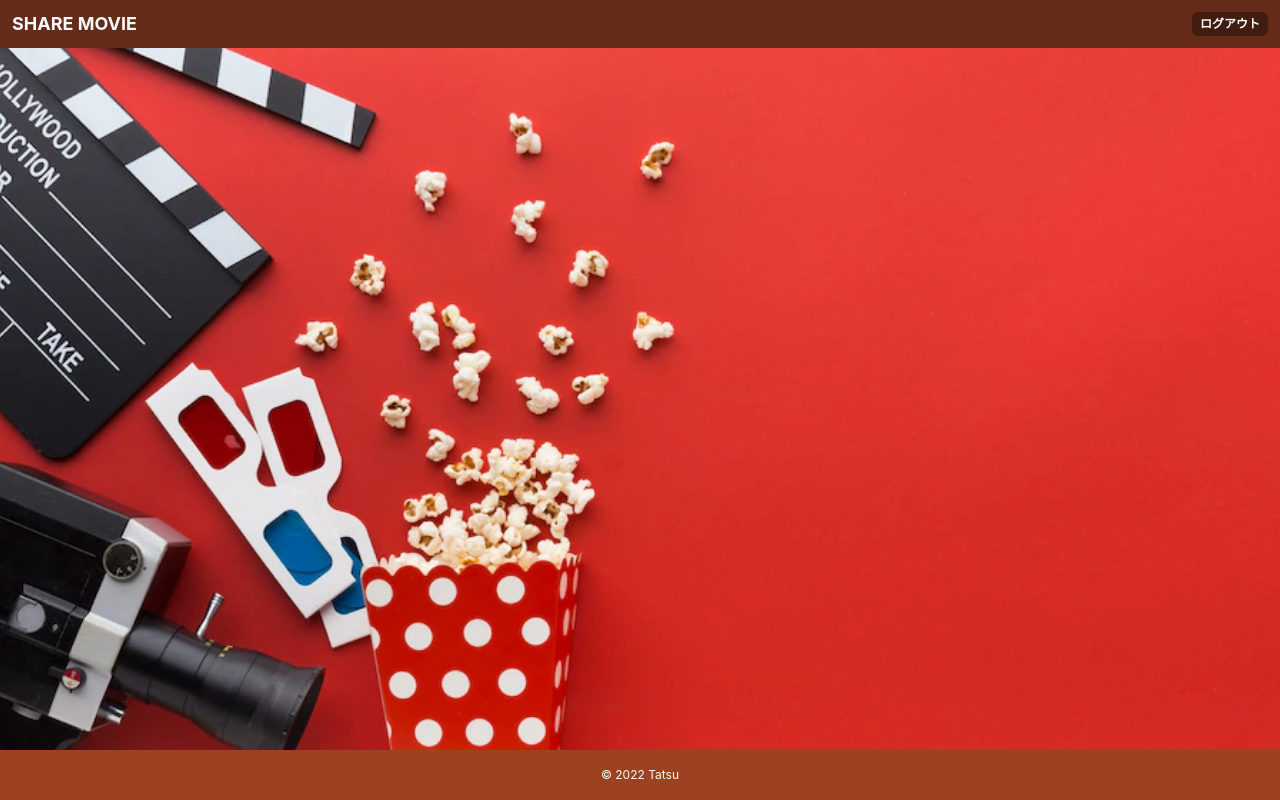
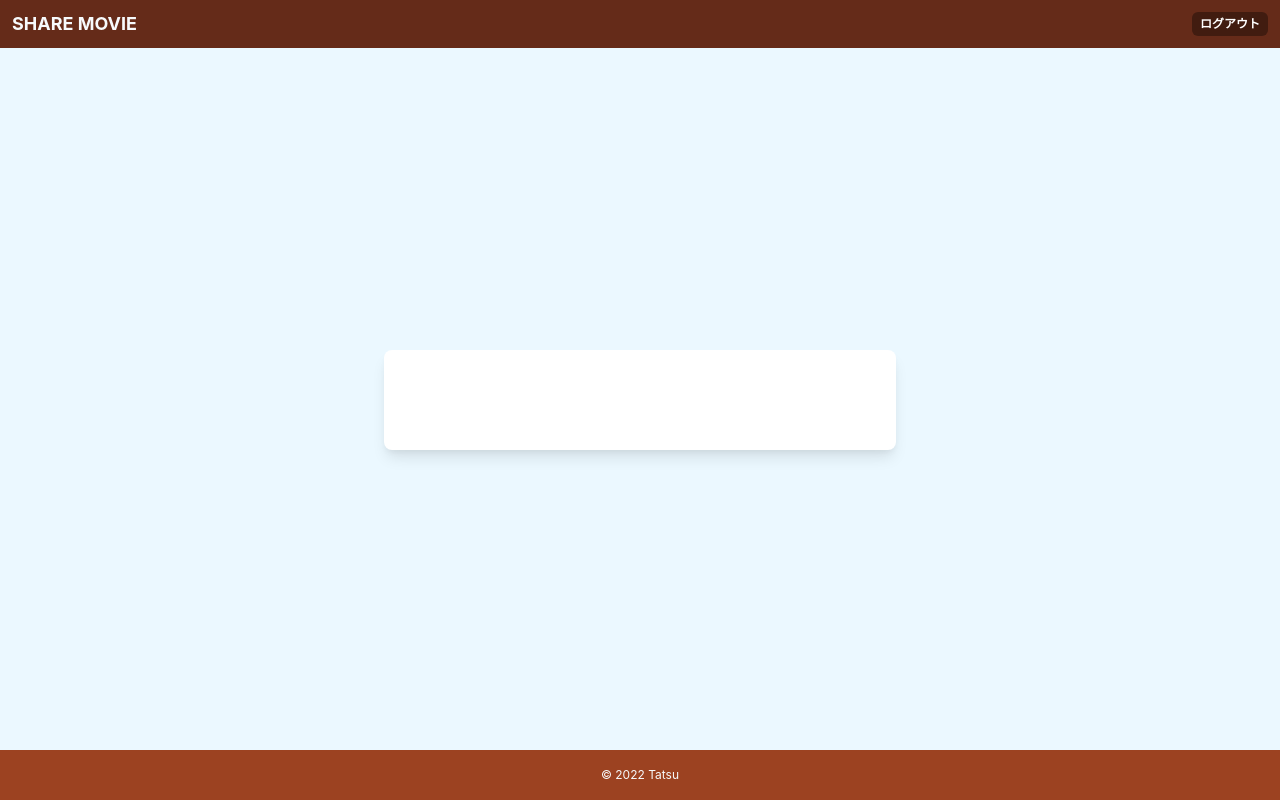
Before and after one commit to nakatatsu77/Portfolio-ShareMovie, a React (Create React App) app: page /share in a window 1280 px wide. Built offline with nearby package versions, Linux system fonts and the light colour scheme; no server answers; sample sign-in values are in the browser's storage.

Commit message:
デザインの修正

```diff
--- a/src/pages/SharePage.jsx
+++ b/src/pages/SharePage.jsx
@@ -2,7 +2,7 @@ import React, { useState, useEffect } from "react";
 import { onAuthStateChanged } from "firebase/auth";
 import { auth } from "../Firebase";
 import { Navigate } from "react-router-dom";
-import { Image } from "@chakra-ui/react";
+import { Box, Flex, Image } from "@chakra-ui/react";
 import topPageImage from "../assets/img/top.png";
 
 export const SharePage = () => {
@@ -24,13 +24,22 @@ export const SharePage = () => {
             <Navigate to={`/login/`} />
           ) : (
             <>
-              <Image
+              {/* <Image
                 src={topPageImage}
                 alt="picture"
                 objectFit="cover"
                 w="100%"
                 minH="100vh"
-              />
+              /> */}
+              <Flex align="center" justify="center" height="100vh" >
+                <Box
+                  bg="white"
+                  w="lg"
+                  h="100px"
+                  borderRadius="lg"
+                  shadow="lg"
+                ></Box>
+              </Flex>
             </>
           )}
         </>
--- a/src/theme/theme.js
+++ b/src/theme/theme.js
@@ -5,7 +5,7 @@ const theme = extendTheme({
     global: {
       body: {
         // backgroundColor: 'blackAlpha.300',
-        backgroundColor: 'gray.100',
+        backgroundColor: 'blue.50',
         color: 'gray.800',
       },
     },
```
